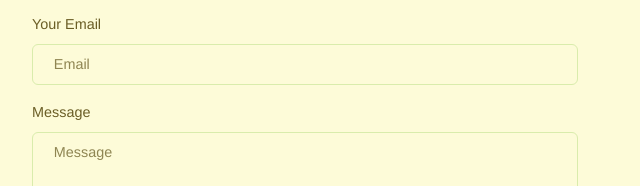
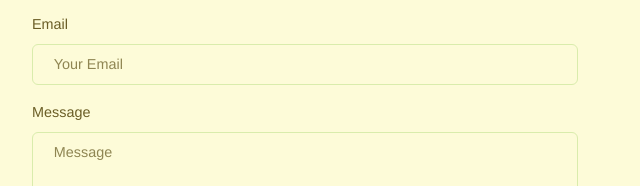
Before and after one commit to kyleylikey/kyleylikey.github.io, a plain HTML site: page hire-me.html in a window 1280 px wide. Shown: the part 258-444 px from the top of the page, 145-785 px from the left. Drawn offline with Linux system fonts and the light colour scheme; a web font is replaced by a local one.

Commit message:
Change email input placeholder text

```diff
--- a/hire-me.html
+++ b/hire-me.html
@@ -34,7 +34,7 @@
                                                 <option value="General Inquiry">General Inquiry</option>
                                                 <option value="Other">Other</option>
                                             </select></div>
-                                        <div class="mb-3"><label class="form-label">Your Email</label><input class="border-secondary form-control" type="email" id="email" name="email" placeholder="Email"></div>
+                                        <div class="mb-3"><label class="form-label">Email</label><input class="border-secondary form-control" type="email" id="email" name="email" placeholder="Your Email"></div>
                                         <div class="mb-3"><label class="form-label">Message</label><textarea class="border-secondary form-control" id="message" name="message" rows="6" placeholder="Message"></textarea></div>
                                         <input type="hidden" name="_autoresponse" value="Your message to Kyle Baldoza has been received. He will reply as soon as he can. Thank you!">
                                         <div><button class="btn btn-lg btn-primary text-white" type="submit">Submit</button></div>
```
